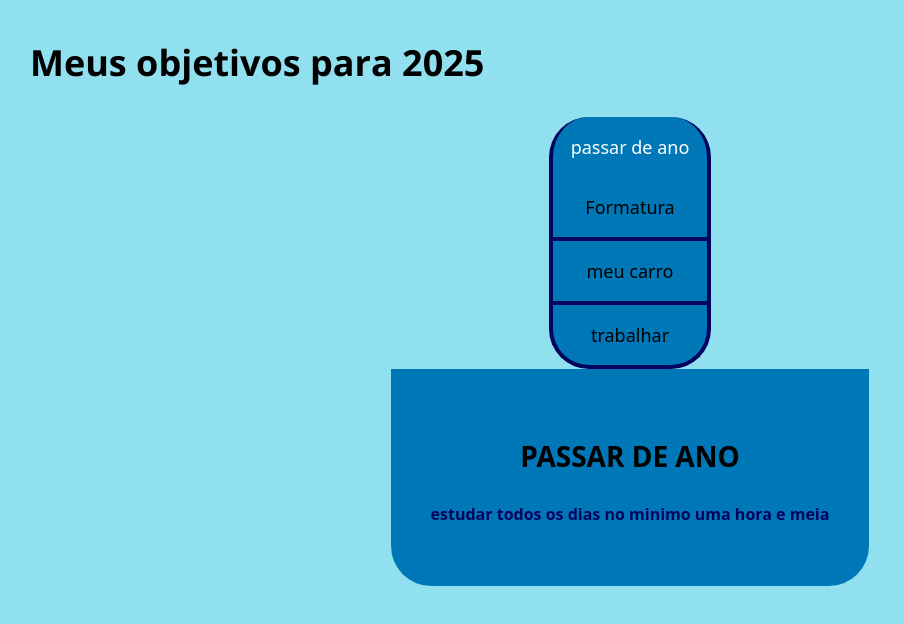
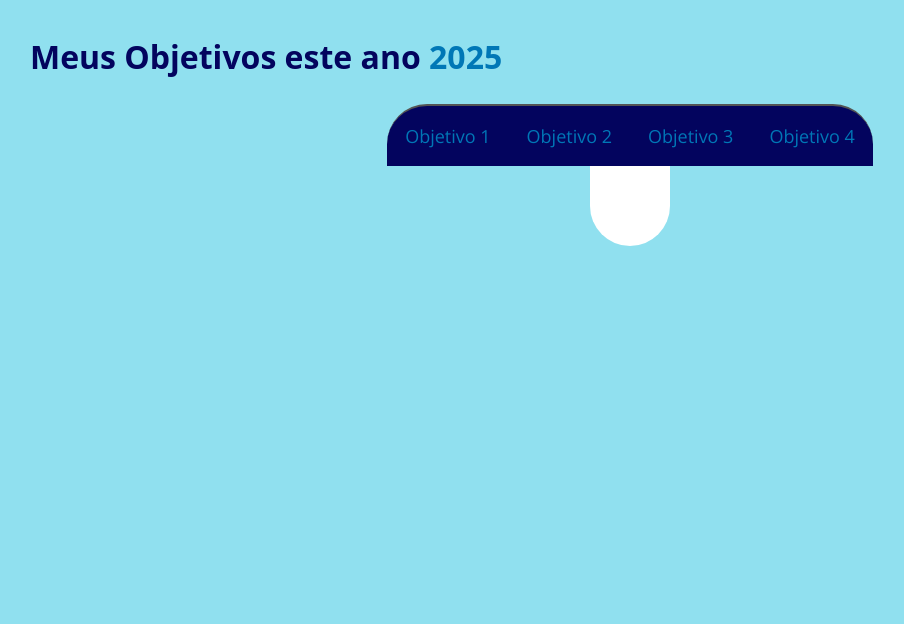
Before and after one commit to giovanapereir/2025-3B-meus-objetivos, a plain HTML site: page index.html in a window 1280 px wide. Shown: the whole page, without its empty margins (10-914 px from the left). Drawn offline with nearby package versions, Linux system fonts and the light colour scheme; a web font is replaced by a local one.

Commit message:
Add files via upload

```diff
--- a/index.html
+++ b/index.html
@@ -5,43 +5,44 @@
     <meta charset="UTF-8">
     <meta http-equiv="X-UA-Compatible" content="IE=edge">
     <meta name="viewport" content="width=device-width, initial-scale=1.0">
-    <title>meu projeto de vida</title>
+    <title>Meu Projeto De Vida</title>
     <link rel="stylesheet" href="style.css">
 </head>
 
 <body>
     <section class="conteudo-principal">
-        <h2 class="titulo-principal">Meus objetivos para 2025</h2>
+        <h2 class="titulo-principal">Meus Objetivos este ano <spam>2025</spam>
+        </h2>
         <div class="botoes">
-            <button class="botao ativo">passar de ano</button>
-            <button class="botao">Formatura</button>
-            <button class="botao">meu carro</button>
-            <button class="botao">trabalhar</button>
+            <button class="botao">Objetivo 1</button>
+            <button class="botao">Objetivo 2</button>
+            <button class="botao">Objetivo 3</button>
+            <button class="botao">Objetivo 4</button>
         </div>
         <div class="abas-textos">
-            <div class="aba-conteudo-ativo">
-                <h3 class="aba-conteudo-titulo-principal">passar de ano</h3>
-                <h4 class="aba-conteudo-titulo-secundario">estudar todos os dias no minimo uma hora e meia </h4>
-            </divclass="contador" ></div>
+            <div class="aba-conteudo">
+                <h3 class="aba-conteudo-titulo-principal">formatura</h3>
+                <h4 class="aba-conteudo-titulo-secundario">fazer minha festa de formatura</h4>
+                <div class="contador"></div>
             </div>
             <div class="aba-conteudo">
-                <h3 class="aba-conteudo-titulo-principal">formatura</h3>
-                <h4 class="aba-conteudo-titulo-secundario">juntar dinheiro</h4>
-            </div class="contador" ></div>
+                <h3 class="aba-conteudo-titulo-principal">facudade</h3>
+                <h4 class="aba-conteudo-titulo-secundario">passar em psicologia na federal</h4>
+                <div class="contador"></div>
             </div>
             <div class="aba-conteudo">
-                <h3 class="aba-conteudo-titulo-principal">meu carro</h3>
-                <h4 class="aba-conteudo-titulo-secundario">meu pai que vai me dar</h4>
-            </div class="contador" ></div>
+                <h3 class="aba-conteudo-titulo-principal">academia</h3>
+                <h4 class="aba-conteudo-titulo-secundario">engordar no minimo 5 kilos e continuar na academmia</h4>
+                <div class="contador"></div>
             </div>
             <div class="aba-conteudo">
-                <h3 class="aba-conteudo-titulo-principal">trabalhar</h3>
-                <h4 class="aba-conteudo-titulo-secundario">entregar curiculo e fazer cursos para melhorar meu curiculo.</h4>
-            </div class="contador" ></div>
+                <h3 class="aba-conteudo-titulo-principal">nao mata o matheus </h3>
+                <h4 class="aba-conteudo-titulo-secundario">ele me incomoda de mais e me tira a paciencia, pretendo nao ter que matar ele</h4>
+                <div class="contador"></div>
             </div>
         </div>
     </section>
-<script src="main.js"></script>
+    <script src="main.js"></script>
 </body>
 
 </html>
--- a/main.js
+++ b/main.js
@@ -1,38 +1,39 @@
-const botoes =document.querySelectorAll(".botao");
-const textos = document.querySelectorAll(".aba-contedo");
+
+const botoes = document.querySelectorAll(".botao");
+const textos = document.querySelectorAll(".aba-conteudo");
 const contadores = document.querySelectorAll(".contador");
-const tempoObjetivo1 = new Date("2025-12-19T00:00:00");
-let tempoAtual = new Date ();
 
-const tempo [0].textcontent = tempoObjetivo1-tempoAtual
+const tempoObjetivo01 = new Date("2025-:00:00");
+const tempoObjetivo02 = new Date("2029-06-11T00:00:00");
+const tempoObjetivo03 = new Date("2026-08-11T00:00:00");
+const tempoObjetivo04 = new Date("2025-09-12T00:00:00");
 
-for(let i=0; i < botoes.length;i++){
-    botoes[i].onclick = function(){
+const tempos = [tempoObjetivo01, tempoObjetivo02, tempoObjetivo03, tempoObjetivo04]
 
-        for (let j =0; j < botoes.length; j++){
-            botoes[j].classList.remove('ativo');
-            textos[j].classList.remove('ativo');
+for (i = 0; i < contadores.length; i++) {
+    contadores[i].textContent = calculaTempo(tempos[i])
+}
+
+for (let i = 0; i < botoes.length; i++) {
+    botoes[i].onclick = function () {
+        for (let j = 0; j < botoes.length; j++) {
+            botoes[j].classList.remove("ativo");
+            textos[j].classList.remove("ativo");
         }
-        botoes[i].classList.add('ativo')
-        textos[i].classList.add('ativo')
-        }
+        botoes[i].classList.add("ativo");
+        textos[i].classList.add("ativo");
     }
+}
+function calculaTempo(tempoObjetivo) {
+    let tempoAtual = new Date();
+    let tempoFinal = tempoObjetivo - tempoAtual
+
+    let segundos = Math.floor(tempoFinal / 1000);
+    let minutos = Math.floor(segundos / 60);
+    let horas = Math.floor(minutos / 60);
+    let dias = Math.floor(horas / 24);
+
+    return dias + " Dias " + horas + " Horas " + minutos + " Minutos " + segundos + " Segundos "
 
 
-
-    function calculaTempo(tempoObjetivo){
-        let tempoAtual= new Date ();
-        let tempofinal= tempoObjetivo-tempoAtual;
-
-        let segundo= Math.floor(tempofinal/1000)
-        let minuto= Math.floor(segundo/60)
-        let horas= Math.floor(minuto/60)
-        let dias= Math.floor(horas/24)
-
-        segundos %=60;
-        minutos %=60;
-        hora %=24;
-
-        return dias + "dias" + horas + "horas" + minutos+ "minutos"+ segundos +"segundos;"
-
-    }
+}
--- a/style.css
+++ b/style.css
@@ -12,16 +12,16 @@
 
 }
 
-body{
+
+body {
     background-color: var(--azul-bebe);
-    color: var(--preto);
+    color: var(--azul-escuro);
     font-family: var(--fonte-primaria);
     font-weight: 400;
     font-style: normal;
-
 }
 
-.conteudo-principal{
+.conteudo-principal {
     display: flex;
     flex-direction: column;
     justify-content: center;
@@ -31,72 +31,71 @@ body{
     margin: 0 auto;
 }
 
-.titulo-principal{
-    font-family: var(--fonte-secundaria);
+.titulo-principal {
+    font-family: var(--fonte-primaria);
     text-align: left;
     width: 100%;
-font-size: 36px;
+    font-size: 32px;
 }
 
-.botao{
-    font-family: var(--fonte-primaria);
-    background-color: var(--azul-claro);
-    color: var(--preto);
+.titulo-principal spam {
+    color: var(--azul-claro);
+}
+
+.botao {
+    font-family: var(--fonte-secundaria);
+    font-weight: 400;
+    font-style: normal;
+    background-color: var(--azul-escuro);
+    color: var(--azul-claro );
     display: flex;
     justify-content: center;
     padding: 1em;
     font-size: 18px;
     align-items: center;
     width: 100%;
-    border-bottom: 4px solid var(--azul-escuro);
-    border-left: 4px solid var(--azul-escuro);
-    border-right: 4px solid var(--azul-escuro);
-    border-top: none;
-}screen
-
+    border-bottom: 4px solid var(--botao-ativo);
+    border-left:4px solid var(--botao-ativo);
+    border-right: 4px solid var(--botao-ativo);
+}
 .botoes{
     display: block;
 }
 .botao:first-child{
 border-radius: 40px 40px 0 0;
 }
-
 .botao:last-child{
  border-radius: 0 0 40px 40px;
 }
 
- .botao.ativo{
-    background-color: var(--azul-claro);
-    border-bottom: var(--azul-escuro);
-    color: var(--branco)
+.botao.ativo {
+    background-color: var(--azul-escuro);
+    border-bottom: 4px solid var(--azul-escuro);
 }
 .abas-textos{
-    background-color: var(--azul-claro);
+    background-color: var(--branco);
     padding: 40px;
     border-radius: 0 0 40px 40px;
 }
-
 .aba-conteudo.ativo{
     display: block;
 }
-
 .aba-conteudo{
     display: none;
 }
-
 .aba-conteudo-titulo-principal{
     font-size: 28px;
     text-align: center;
+    color: var(--azul-escuro);
+}
+.aba-conteudo-titulo-secundario{
+    text-align: center;
+    color: var(--azul-escuro);
     text-transform: uppercase;
 }
-
- .aba-conteudo-titulo-secundario{
-    text-align: center;
-    color:var(--azul-escuro)
- }
- @media screen  and(min-whidth: 768px){
+@media screen and (min-width:768px) {
     .botoes{
-    display: flex;
+    display: flex ;
     }
     .botao:first-child{
         border-radius: 40px 0 0 0;
```
Lines whose indentation alone changed are shown as unchanged.
